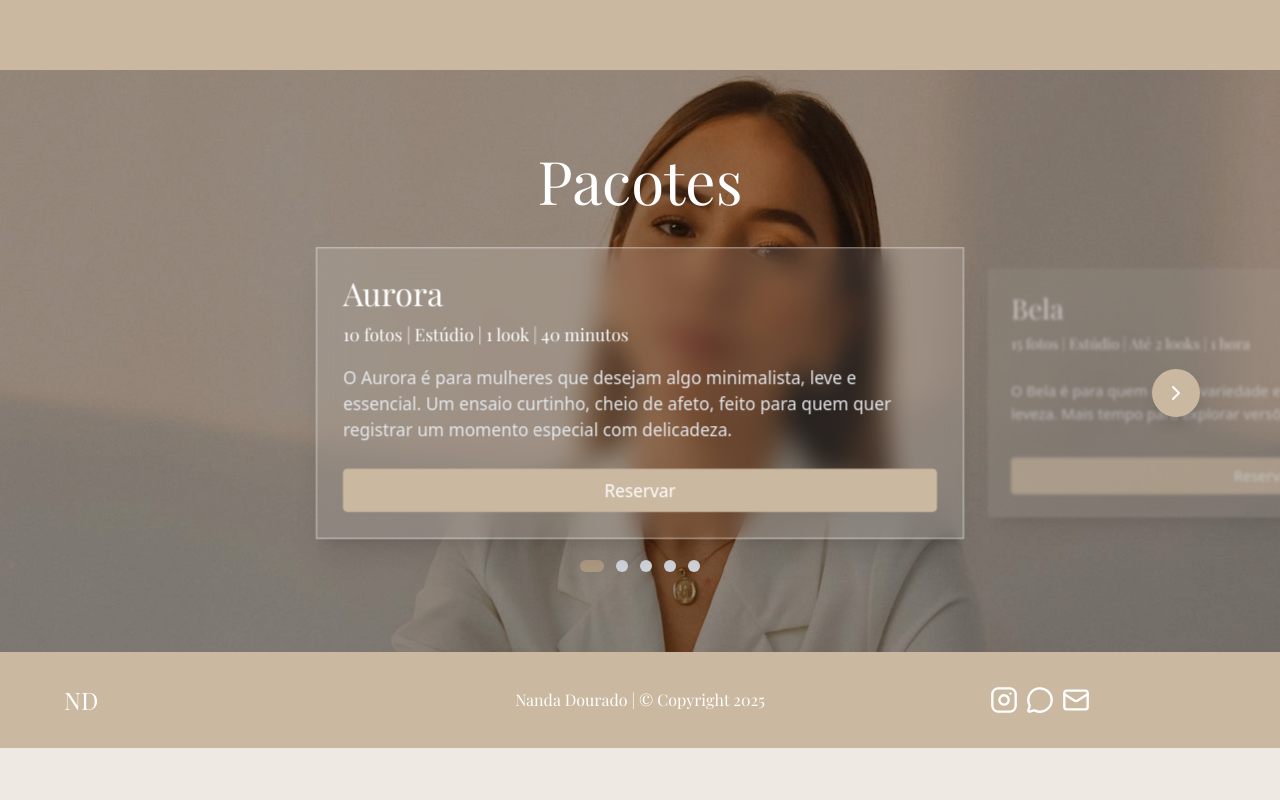
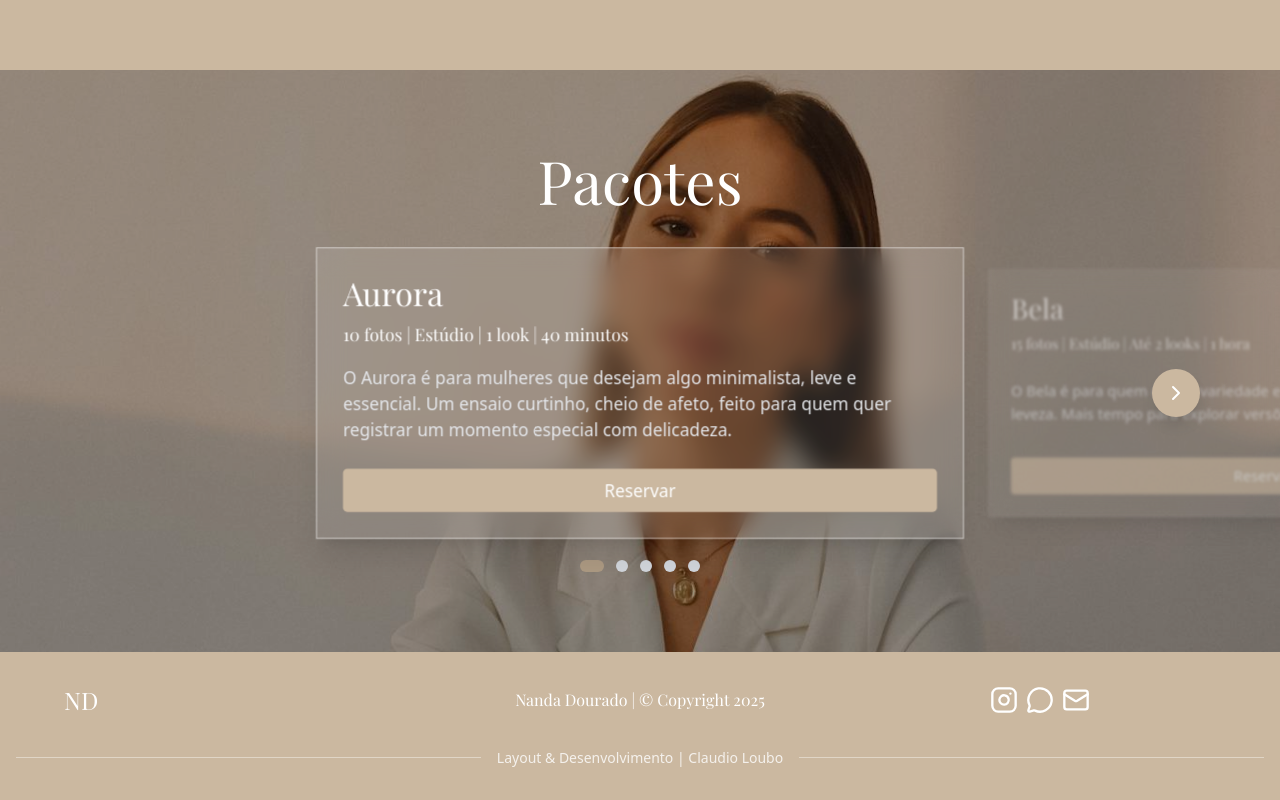
Before and after one commit to ClaudioLoubo/lading-page-nanda-dourado, a React (Vite) app: page / in a window 1280 px wide. Shown: the part 3951-4751 px from the top of the page. Before the commit the page ends 4699 px from the top, so only its background shows below. Built offline with nearby package versions, Linux system fonts and the light colour scheme; a web font is replaced by a local one.

Commit message:
Ajuste e adição de assinatura digital

```diff
--- a/src/components/Contact.jsx
+++ b/src/components/Contact.jsx
@@ -1,10 +1,9 @@
 import React from "react";
-// Importamos MessageCircle para representar o WhatsApp (balão de conversa)
 import { Instagram, Mail, MessageCircle } from "lucide-react";
 
 export default function Contact() {
   return (
-    <footer id="contact" className="bg-[#cbb8a0] text-white py-8 px-">
+    <footer id="contact" className="bg-[#cbb8a0] text-white py-8">
       <div className="max-w-6xl mx-auto grid md:grid-cols-3 gap-6 text-center md:text-left items-center">
 
         <div>
@@ -12,23 +11,52 @@ export default function Contact() {
         </div>
 
         <div className="text-center">
-          <p className="text-white font-display">Nanda Dourado | © Copyright {new Date().getFullYear()}</p>
+          <p className="text-white font-display">
+            Nanda Dourado | © Copyright {new Date().getFullYear()}
+          </p>
         </div>
 
         <div className="flex justify-center ml-4 space-x-2">
-          <a href="https://www.instagram.com/nanda_douradofotografia/"target="_blank"rel="noopener noreferrer"className="text-white  transition-transform transform hover:scale-110">
+          <a
+            href="https://www.instagram.com/nanda_douradofotografia/"
+            target="_blank"
+            rel="noopener noreferrer"
+            className="text-white transition-transform transform hover:scale-110"
+          >
             <Instagram size={28} />
           </a>
 
-          <a href="https://wa.me/5598985308266" target="_blank" rel="noopener noreferrer"className="text-white transition-transform transform hover:scale-110" >
+          <a
+            href="https://wa.me/5598985308266"
+            target="_blank"
+            rel="noopener noreferrer"
+            className="text-white transition-transform transform hover:scale-110"
+          >
             <MessageCircle size={28} />
           </a>
 
-          <a href="mailto:seuemail@email.com"className="text-white  transition-transform transform hover:scale-110">
+          <a
+            href="mailto:seuemail@email.com"
+            className="text-white transition-transform transform hover:scale-110"
+          >
             <Mail size={28} />
           </a>
         </div>
       </div>
+
+      {/* Assinatura digital com linhas laterais */}
+      <div className="mt-8 flex items-center w-full px-4">
+        {/* Linha esquerda */}
+        <div className="flex-1 h-px bg-white opacity-40"></div>
+
+        {/* Texto */}
+        <span className="mx-4 text-sm text-white opacity-80 whitespace-nowrap">
+          Layout & Desenvolvimento |<span className="font-medium"> Claudio Loubo</span>
+        </span>
+
+        {/* Linha direita */}
+        <div className="flex-1 h-px bg-white opacity-40"></div>
+      </div>
     </footer>
   );
 }
--- a/src/components/Feedbacks.jsx
+++ b/src/components/Feedbacks.jsx
@@ -61,10 +61,10 @@ export default function Feedbacks() {
             animate={{ opacity: 1, x: 0 }}
             exit={{ opacity: 0, x: -40 }}
             transition={{ duration: 0.4 }}
-            className="relative bg-white shadow-xl text-center px-6 pt-24 sm:pt-16 pb-8 sm:px-10 sm:pb-10"
+            className="relative bg-white shadow-xl text-center px-6 pt-20 sm:pt-16 pb-8 sm:px-10 sm:pb-10"
           >
-            {/* Avatar ajustado para mobile e desktop */}
-            <div className="absolute -top-12 sm:-top-8 left-1/2 -translate-x-1/2">
+            {/* Avatar */}
+            <div className="absolute -top-10 sm:-top-8 left-1/2 -translate-x-1/2">
               <img
                 src={feedbacks[index].avatar}
                 alt={feedbacks[index].name}
@@ -72,7 +72,7 @@ export default function Feedbacks() {
               />
             </div>
 
-            {/* Texto do feedback */}
+            {/* Texto */}
             <p className="text-gray-600 leading-relaxed mb-6 text-sm sm:text-base">
               {feedbacks[index].text}
             </p>
```
